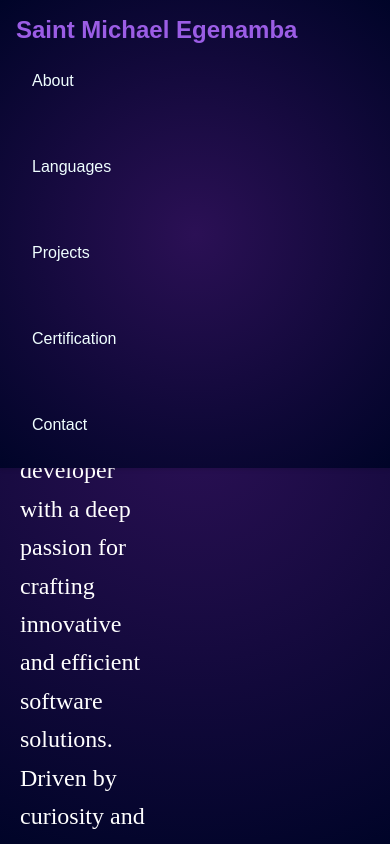
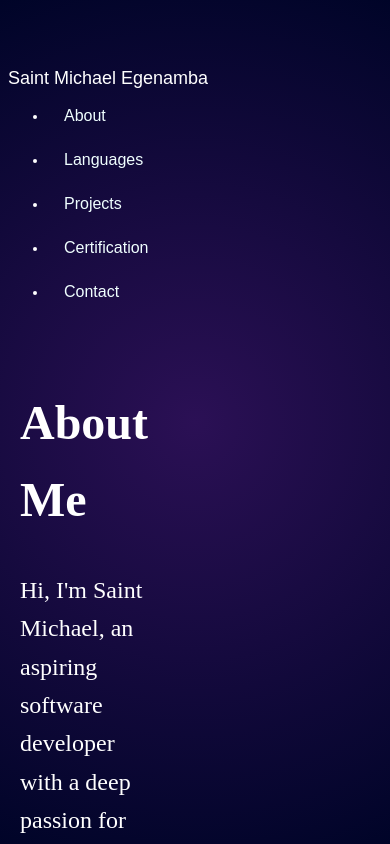
Before and after one commit to StMichael9/Portfolio, a React (Create React App) app in the folder my-react-app/: page / in a window 390 px wide. Shown: the top 844 px of the page. Built offline with nearby package versions, Linux system fonts and the light colour scheme.

Commit message:
Fixing mobile issues

```diff
--- a/my-react-app/src/App.css
+++ b/my-react-app/src/App.css
@@ -42,40 +42,29 @@ body::before {
 }
 
 /* Navbar styles */
+/* Media query for responsive design */
+@media (max-width: 768px) {
   .navbar {
-  position: fixed;
-  top: 0;
-  left: 0;
-  right: 0;
-  background: radial-gradient(circle, #2b1055, #000428);
-  padding: 1rem;
-  box-shadow: 0 2px 4px rgba(0,0,0,0.1);
-  z-index: 1000;
+    flex-direction: column;
+    align-items: flex-start;
+    padding: 0.5rem; /* Adjust padding for smaller screens */
   }
 
   .navbar .logo {
-  font-size: 24px;
-  font-weight: bold;
-  color: #9b5de5;
+    font-size: 18px; /* Adjust logo font size for smaller screens */
   }
 
   .navbar .nav-links {
-  display: flex;
-  list-style: none;
-  gap: 2rem;
-  justify-content: center;
-  margin: 0;
-  padding: 0;
+    flex-direction: column;
+    width: 100%;
+    margin-top: 10px;
   }
 
   .navbar .nav-links li {
-  margin-left: 20px;
-  font-size: 16px;
-  cursor: pointer;
-  color: white;
-  transition: color 0.3s ease-in-out;
+    margin: 10px 0;
+    font-size: 14px; /* Adjust link font size for smaller screens */
   }
-
+}
 .navbar .nav-links li:hover {
   color: #9b5de5;
 }
```
Lines whose indentation alone changed are shown as unchanged.
